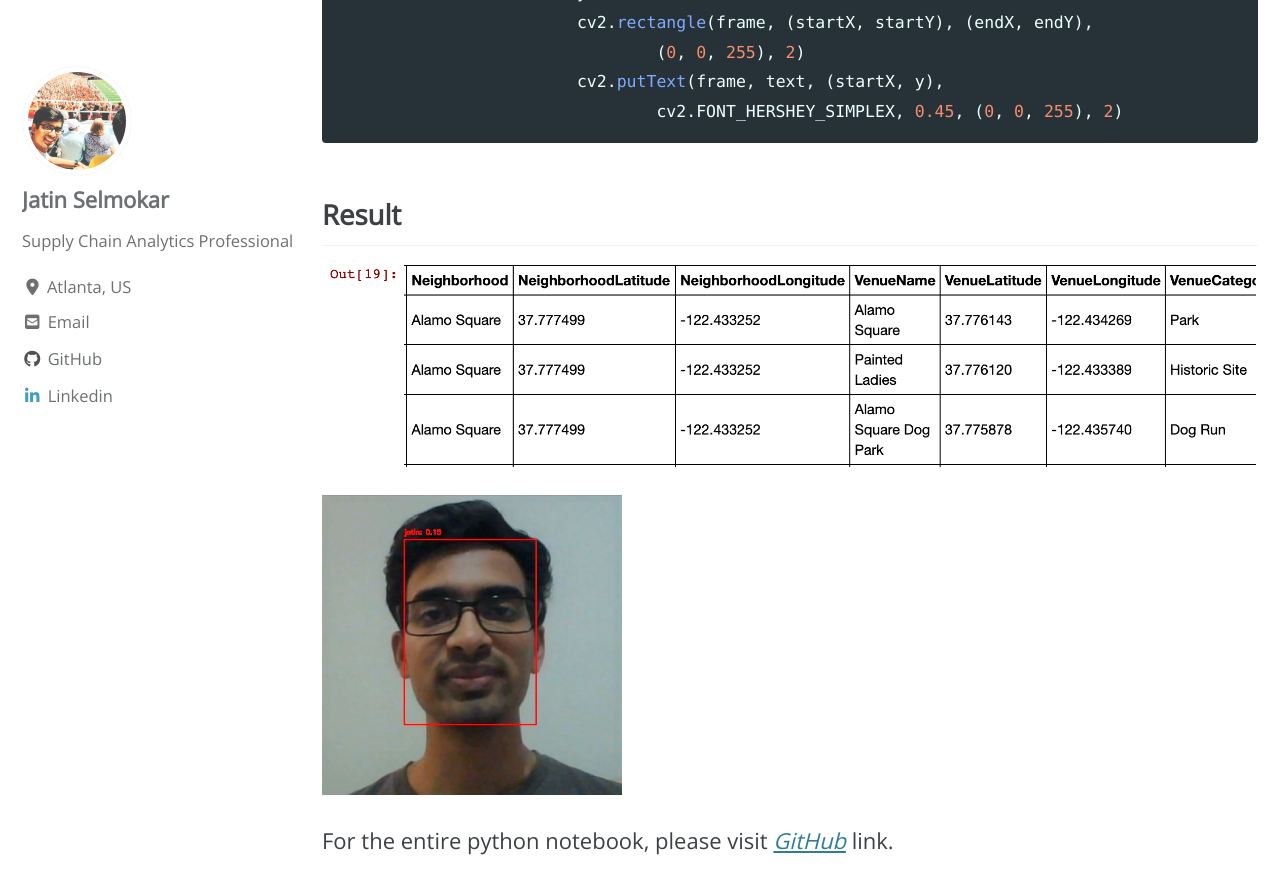
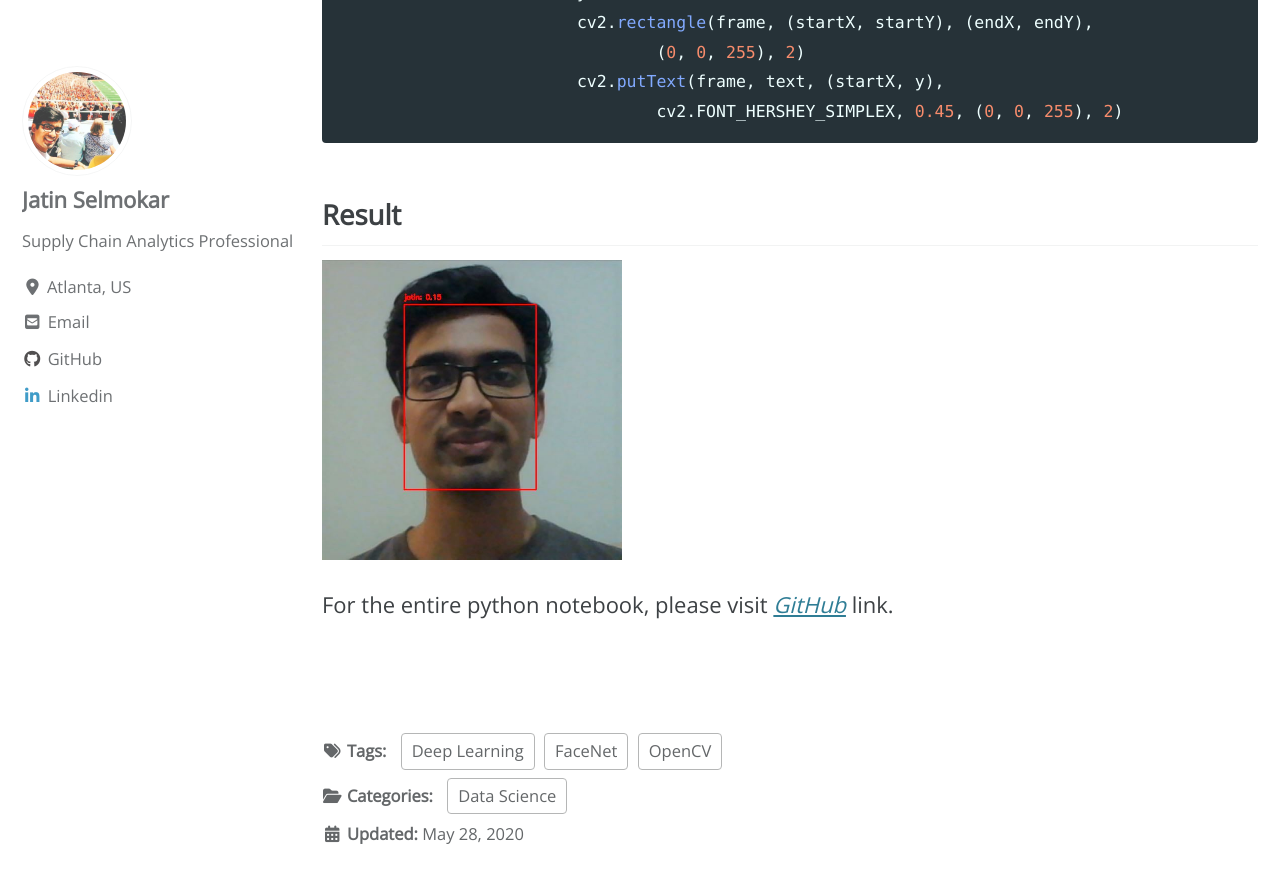
Before and after one commit to jatinselmokar/jatinselmokar.github.io, a Jekyll site: the page built from _posts/2020-05-28-face-recognition.md, in a window 1280 px wide and 900 px high, scrolled down 5607 px. Shown: the top 894 px of the window. Built offline with Jekyll 4.4.1, drawn with Linux system fonts in a browser that asks for light colours; cached includes are drawn as plain includes; nearby versions of some CDN libraries.

Commit message:
Update 2020-05-28-face-recognition.md

````diff
--- a/_posts/2020-05-28-face-recognition.md
+++ b/_posts/2020-05-28-face-recognition.md
@@ -168,8 +168,6 @@ faceBlob = cv2.dnn.blobFromImage(face, 1.0 / 255,
 ```
 ## Result
 
-<img src="/assets/images/clustering/venues.png" alt="HTMLPIC">
-
 <img src="/assets/images/face_recognition/result.jpg" alt="face Recognition" style="width:300px;height:300px;">
 
 
````
